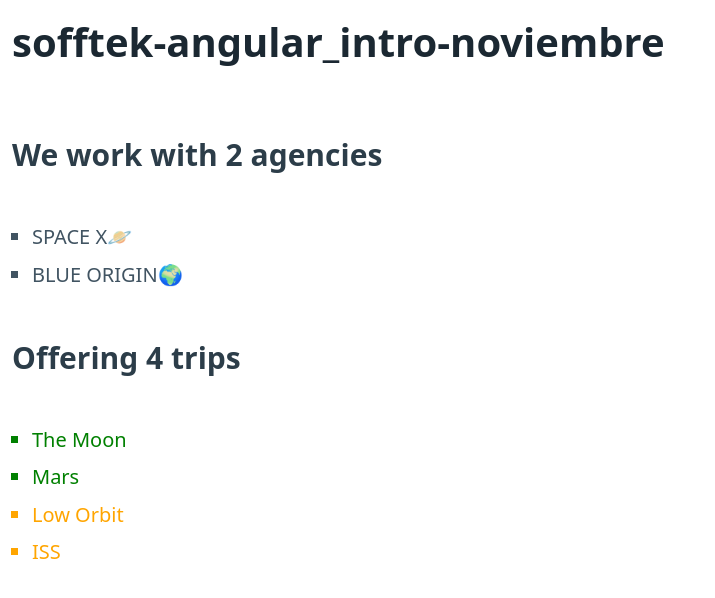
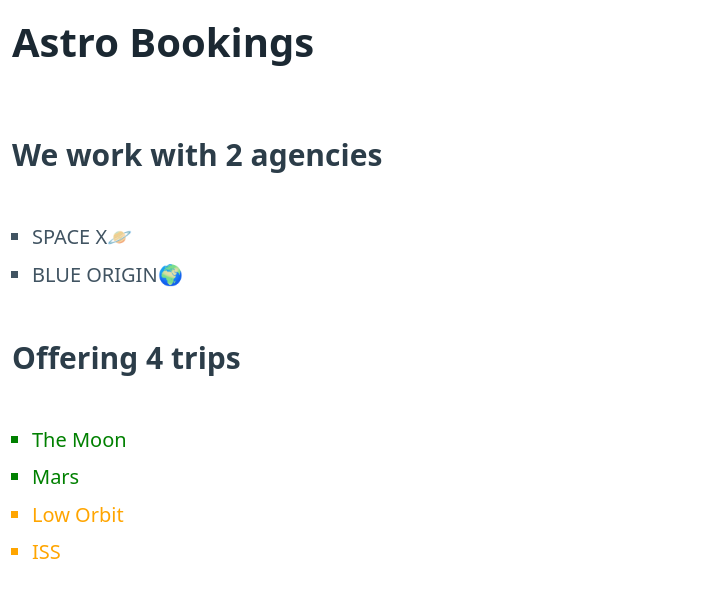
Before and after one commit to AlbertoBasaloLabs/softtek-angular_intro-noviembre, an Angular app: page / in a window 1280 px wide. Shown: the top 598 px of the page, without its empty margins (0-715 px from the left). Built offline with nearby package versions, Linux system fonts and the light colour scheme.

Commit message:
feat: astrobookings

```diff
--- a/src/app/app.component.ts
+++ b/src/app/app.component.ts
@@ -36,7 +36,7 @@
   ],
 })
 export class AppComponent {
-  title = "sofftek-angular_intro-noviembre";
+  title = "Astro Bookings";
   agencies = [
     { name: "Space X", range: "Interplanetary", status: "Active" },
     { name: "Blue Origin", range: "Orbital", status: "Active" },
```
